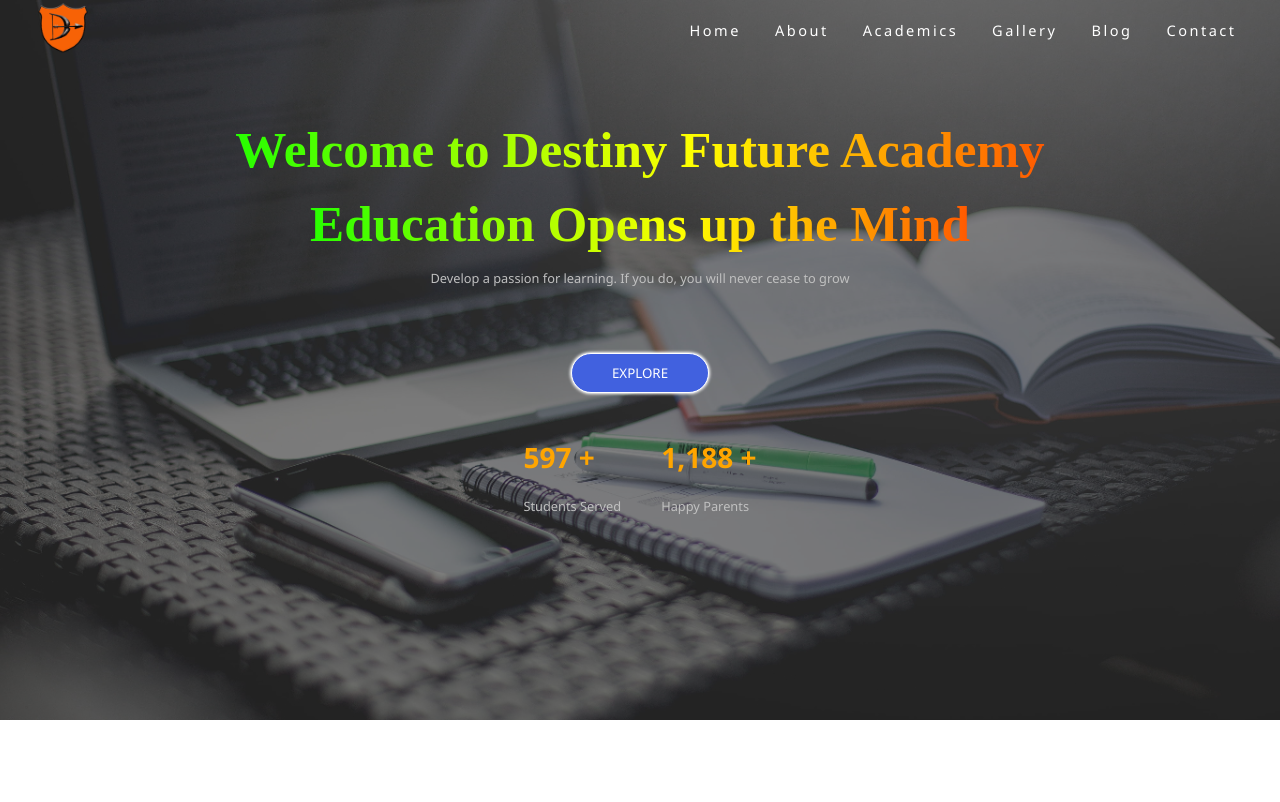
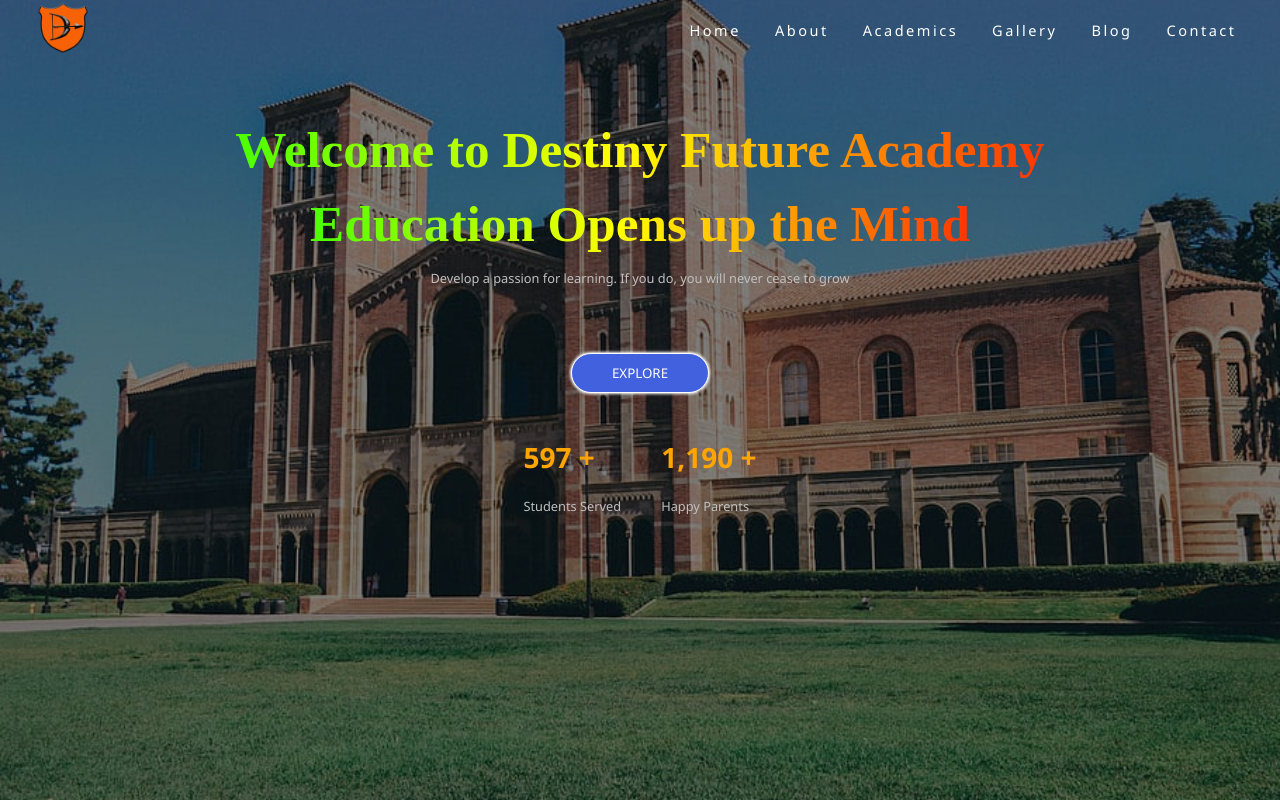
Before and after one commit to BereketTeshome/destiny_future_academy, a React (Vite) app in the folder client/: page / in a window 1280 px wide. Shown: the top 802 px of the page. Built offline with nearby package versions, Linux system fonts and the light colour scheme.

Commit message:
header image changed and created an admin user for server

```diff
--- a/client/index.html
+++ b/client/index.html
@@ -2,7 +2,7 @@
 <html lang="en">
   <head>
     <meta charset="UTF-8" />
-    <link rel="icon" type="image/svg+xml" href="/vite.svg" />
+    <link rel="icon" type="image/svg+xml" href="/Logo.png" />
     <meta name="viewport" content="width=device-width, initial-scale=1.0" />
     <title>DestinyAcademy</title>
   </head>
--- a/client/src/App.css
+++ b/client/src/App.css
@@ -91,7 +91,7 @@
 .home {
   background: url("/home3.jpg") center/cover no-repeat grey;
   background-blend-mode: multiply;
-  height: 90vh;
+  height: 100vh;
   overflow: hidden;
   background-attachment: fixed;
   background-size: cover;
```
Also changed, not shown: client/public/home3.jpg, 1 other file (tests, documents, lock files or other folders).
